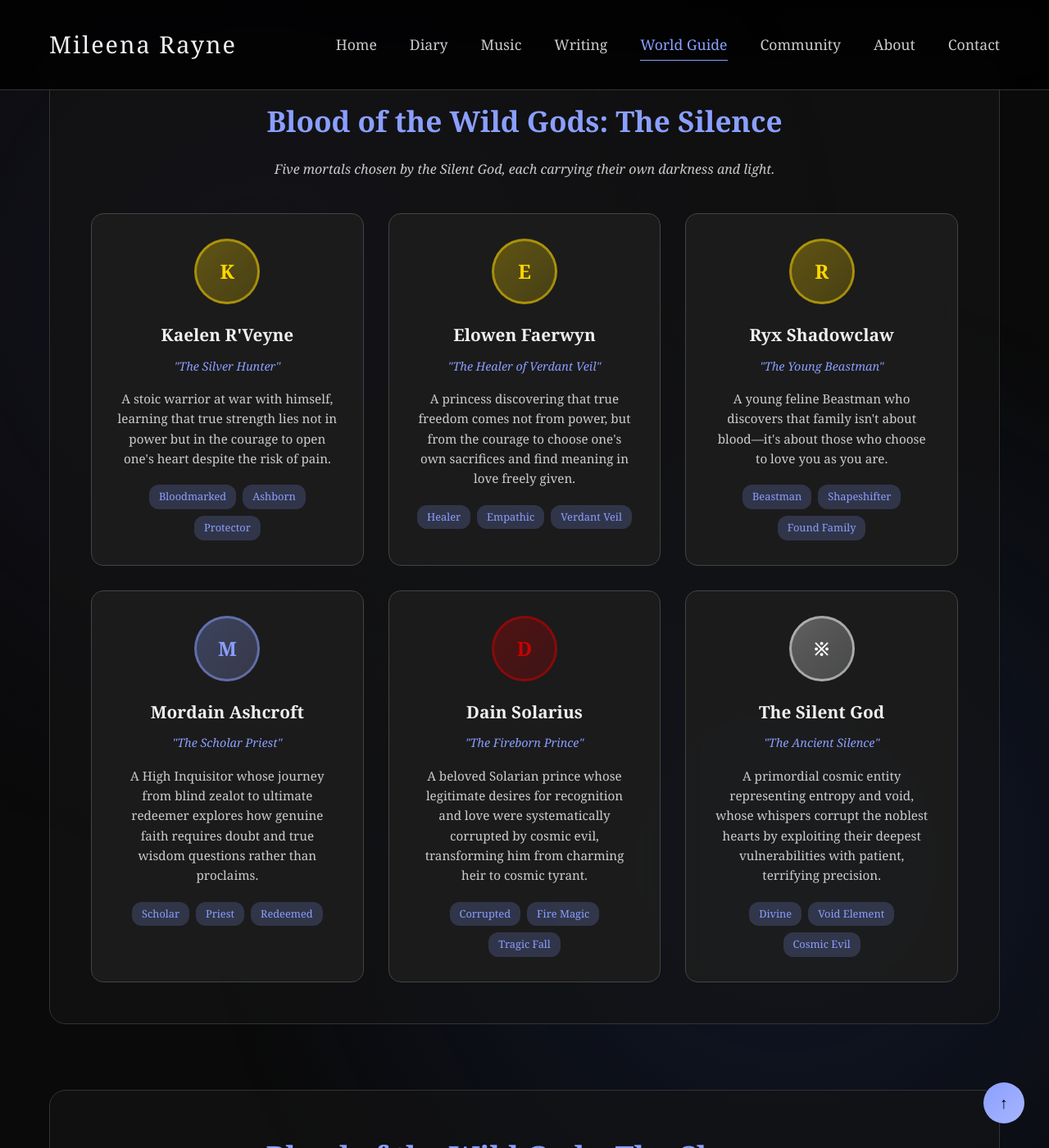
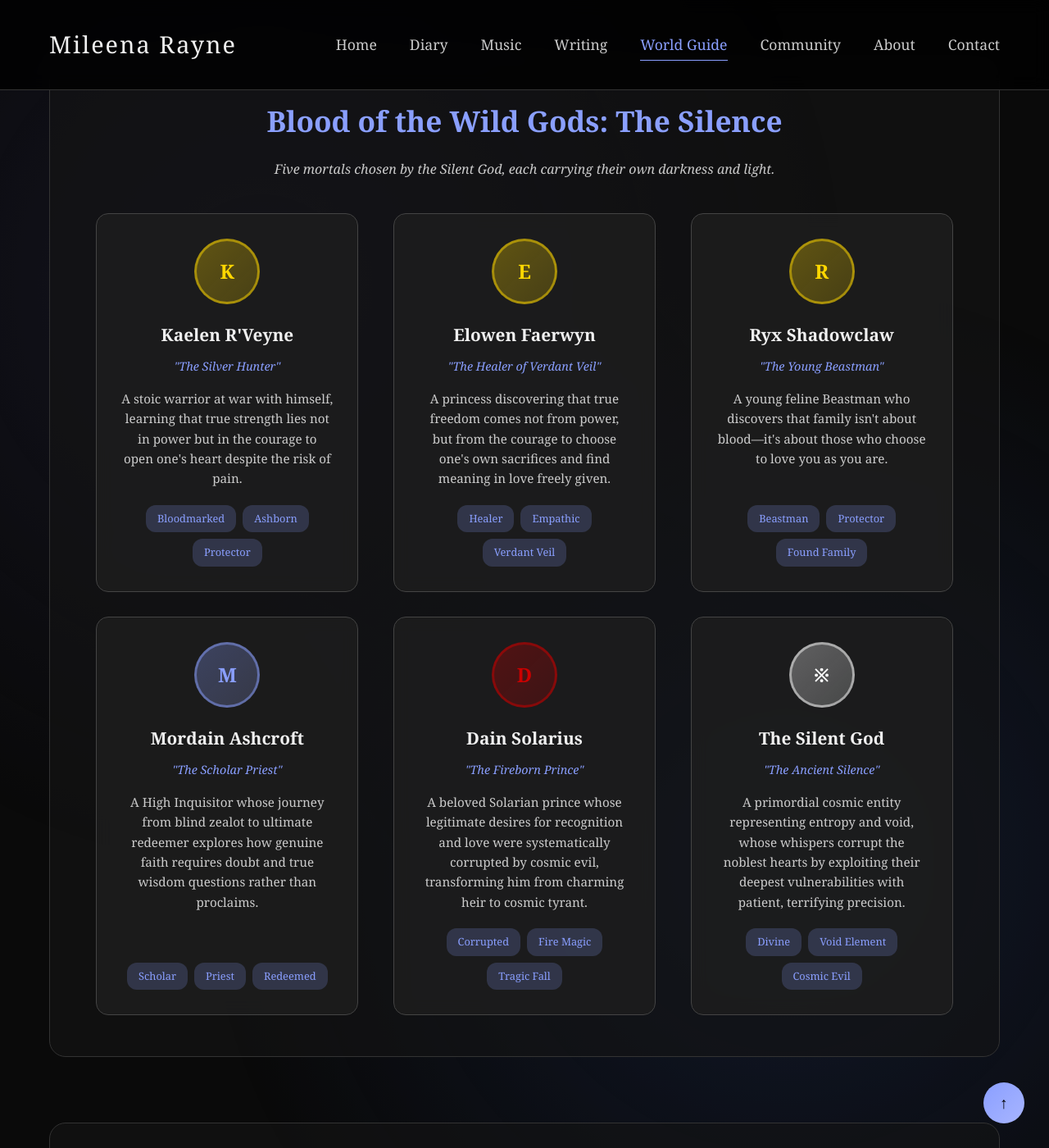
Before and after one commit to Mileena28/Mileena28.github.io, a Jekyll site: the page built from world-guide/characters/index.html, in a window 1280 px wide and 1400 px high, scrolled down 502 px. Shown: the whole window at 82% size. Built offline with Jekyll 4.4.1, drawn with Linux system fonts in a browser that asks for light colours.

Commit message:
Update index.html

```diff
--- a/world-guide/characters/index.html
+++ b/world-guide/characters/index.html
@@ -74,9 +74,10 @@ image: "/assets/images/world-guide-characters.jpg"
 
     .characters-grid {
         display: grid;
-        grid-template-columns: repeat(auto-fit, minmax(280px, 1fr));
+        grid-template-columns: repeat(auto-fit, minmax(320px, 1fr));
         gap: 30px;
         margin-top: 40px;
+        justify-items: center;
     }
 
     .character-card {
@@ -89,6 +90,12 @@ image: "/assets/images/world-guide-characters.jpg"
         text-decoration: none;
         color: inherit;
         backdrop-filter: blur(10px);
+        width: 100%;
+        max-width: 320px;
+        min-height: 400px;
+        display: flex;
+        flex-direction: column;
+        justify-content: space-between;
     }
 
     .character-card:hover {
@@ -138,15 +145,21 @@ image: "/assets/images/world-guide-characters.jpg"
         flex-wrap: wrap;
         gap: 8px;
         justify-content: center;
+        align-items: center;
+        margin-top: auto;
     }
 
     .character-tag {
         background: rgba(138, 159, 255, 0.2);
         color: #8a9fff;
-        padding: 4px 12px;
+        padding: 6px 14px;
         border-radius: 12px;
         font-size: 0.8em;
         font-weight: 500;
+        white-space: nowrap;
+        min-width: fit-content;
+        text-align: center;
+        flex-shrink: 0;
     }
 
     /* Special character types */
@@ -241,7 +254,7 @@ image: "/assets/images/world-guide-characters.jpg"
                     </div>
                     <div class="character-tags">
                         <div class="character-tag">Beastman</div>
-                        <div class="character-tag">Shapeshifter</div>
+                        <div class="character-tag">Protector</div>
                         <div class="character-tag">Found Family</div>
                     </div>
                 </a>
```
